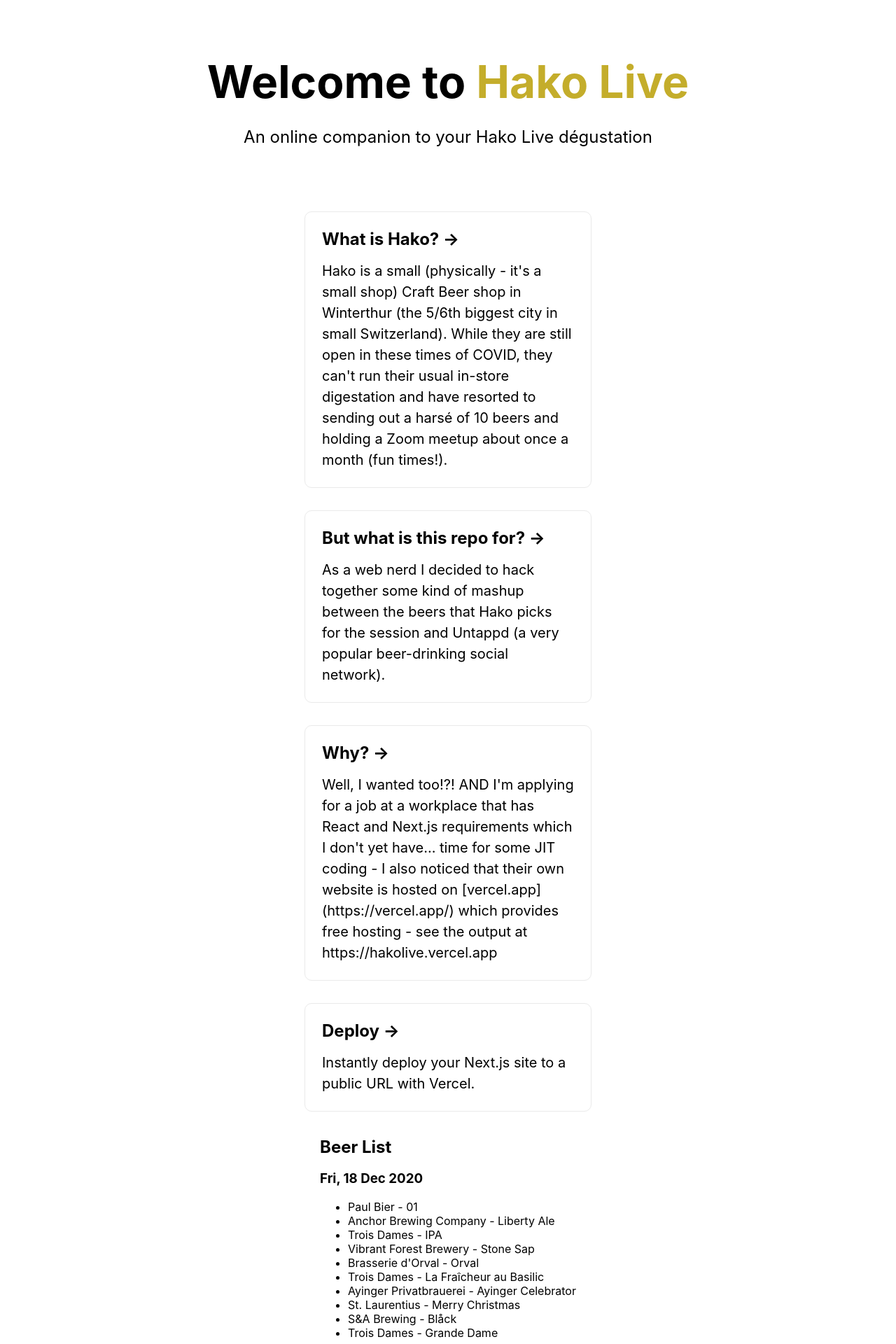
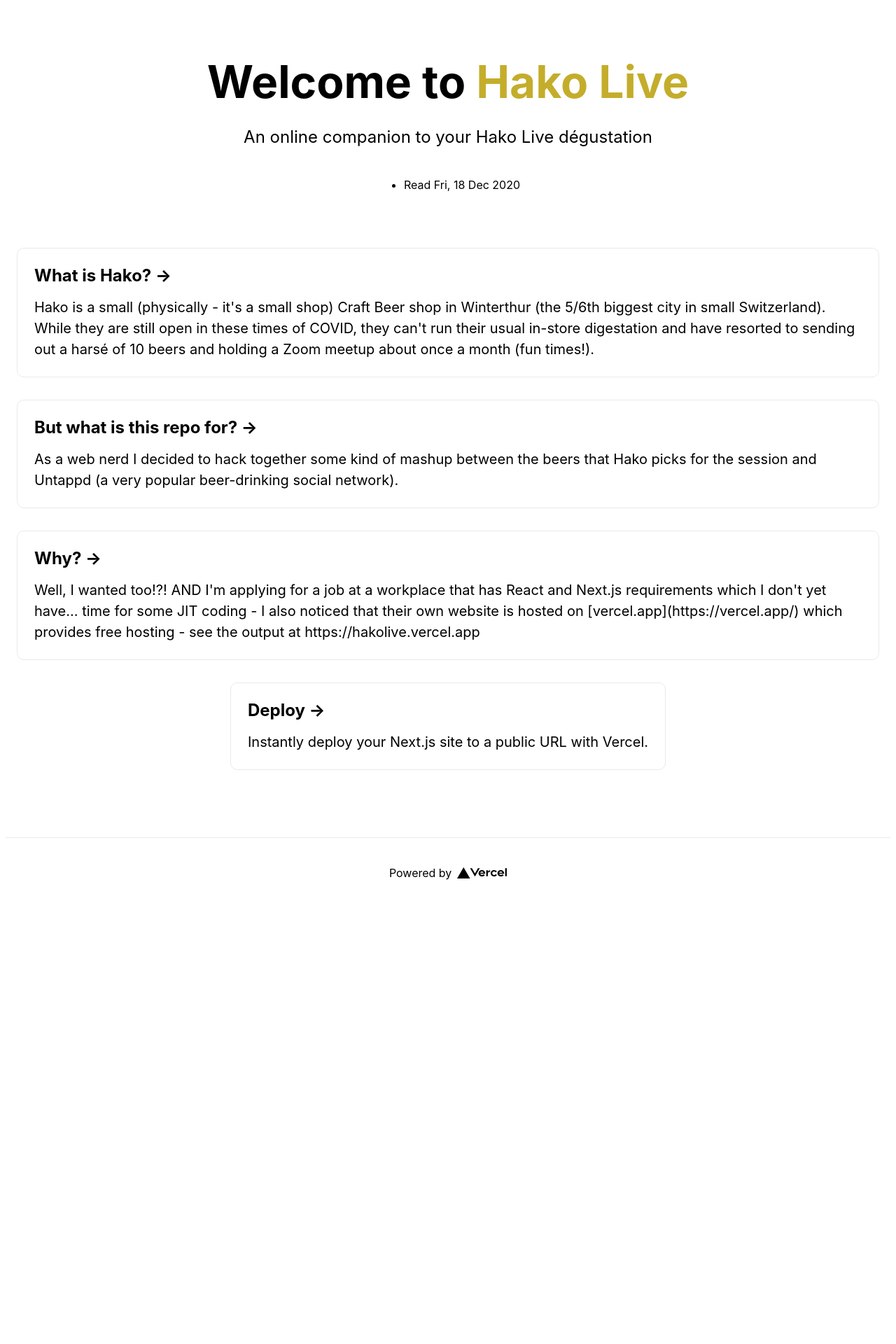
Before and after one commit to mountainash/hakolive, a Next.js app: page / in a window 1280 px wide. Shown: the top 1920 px of the page at 70% size. After the commit the page ends 1297 px from the top, so only its background shows below. Built offline with nearby package versions, Linux system fonts and the light colour scheme.

Commit message:
Using `Link` to create a 2nd page

```diff
--- /dev/null
+++ b/pages/_document.js
@@ -0,0 +1,17 @@
+import Document, { Html, Head, Main, NextScript } from 'next/document'
+
+class MyDocument extends Document {
+  render() {
+    return (
+        <Html lang="en">
+        <Head />
+        <body>
+          <Main />
+          <NextScript />
+        </body>
+      </Html>
+    )
+  }
+}
+
+export default MyDocument
--- a/pages/index.js
+++ b/pages/index.js
@@ -1,4 +1,5 @@
 import Head from 'next/head'
+import Link from 'next/link'
 import styles from '../styles/Home.module.css'
 
 export default function Home() {
@@ -17,6 +18,17 @@
         <p className={styles.description}>
           An online companion to your Hako Live dégustation
         </p>
+
+        <div className={styles.list}>
+          <ul>
+            <li>
+            Read{' '}
+            <Link href="/sessions/2020-12-18">
+              <a>Fri, 18 Dec 2020</a>
+            </Link>
+            </li>
+          </ul>
+        </div>
 
         <div className={styles.grid}>
           <a href="https://www.hakogetraenke.ch/?utm_source=mountainashhakolive" className={styles.card}>
@@ -47,26 +59,9 @@
             </p>
           </a>
         </div>
-
-        <section>
-          <h2>Beer List</h2>
-          <h3>Fri, 18 Dec 2020</h3>
-          <ul>
-            <li><a href="https://untappd.com/b/erusbacher-paul-bier-paul-01/26411">Paul Bier - 01</a></li>
-            <li><a href="https://untappd.com/b/anchor-brewing-company-liberty-ale/5173">Anchor Brewing Company - Liberty Ale</a></li>
-            <li><a href="https://untappd.com/b/trois-dames-ipa/18247">Trois Dames - IPA</a></li>
-            <li><a href="https://untappd.com/b/vibrant-forest-brewery-stone-sap/2657375">Vibrant Forest Brewery - Stone Sap</a></li>
-            <li><a href="https://untappd.com/b/brasserie-d-orval-orval/851">Brasserie d'Orval - Orval</a></li>
-            <li><a href="https://untappd.com/b/trois-dames-la-fraicheur-au-basilic/291724">Trois Dames - La Fraîcheur au Basilic</a></li>
-            <li><a href="https://untappd.com/b/ayinger-privatbrauerei-ayinger-celebrator/6683">Ayinger Privatbrauerei - Ayinger Celebrator</a></li>
-            <li><a href="https://untappd.com/b/st-laurentius-merry-christmas/4105279">St. Laurentius - Merry Christmas</a></li>
-            <li><a href="https://untappd.com/b/s-and-a-brewing-black/4105339">S&A Brewing - Blåck</a></li>
-            <li><a href="https://untappd.com/b/trois-dames-grande-dame/29273">Trois Dames - Grande Dame</a></li>
-          </ul>
-        </section>
       </main>
 
-      <footer className={styles.footer}>
+      <footer>
         <a
           href="https://vercel.com?utm_source=create-next-app&utm_medium=default-template&utm_campaign=create-next-app"
           target="_blank"
--- a/styles/Home.module.css
+++ b/styles/Home.module.css
@@ -12,25 +12,6 @@
   flex: 1;
   display: flex;
   flex-direction: column;
-  justify-content: center;
-  align-items: center;
-}
-
-.footer {
-  width: 100%;
-  height: 100px;
-  border-top: 1px solid #eaeaea;
-  display: flex;
-  justify-content: center;
-  align-items: center;
-}
-
-.footer img {
-  margin-left: 0.5rem;
-}
-
-.footer a {
-  display: flex;
   justify-content: center;
   align-items: center;
 }
@@ -76,14 +57,11 @@
   align-items: center;
   justify-content: center;
   flex-wrap: wrap;
-
-  max-width: 800px;
   margin-top: 3rem;
 }
 
 .card {
   margin: 1rem;
-  flex-basis: 45%;
   padding: 1.5rem;
   text-align: left;
   color: inherit;
@@ -115,7 +93,7 @@
   height: 1em;
 }
 
-@media (max-width: 600px) {
+@media (max-width: 500px) {
   .grid {
     width: 100%;
     flex-direction: column;
--- a/styles/globals.css
+++ b/styles/globals.css
@@ -9,3 +9,22 @@
   color: inherit;
   text-decoration: none;
 }
+
+footer {
+  width: 100%;
+  height: 100px;
+  border-top: 1px solid #eaeaea;
+  display: flex;
+  justify-content: center;
+  align-items: center;
+}
+
+footer img {
+  margin-left: 0.5rem;
+}
+
+footer a {
+  display: flex;
+  justify-content: center;
+  align-items: center;
+}
```
Also changed, not shown: pages/sessions/2020-12-18.js (added, +39 -0 lines).
